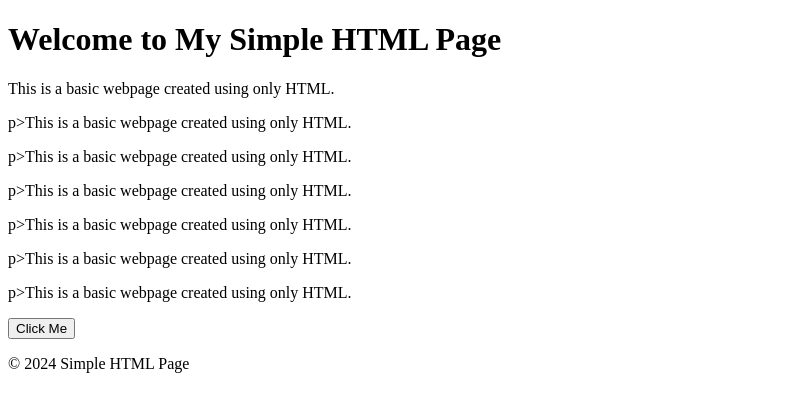
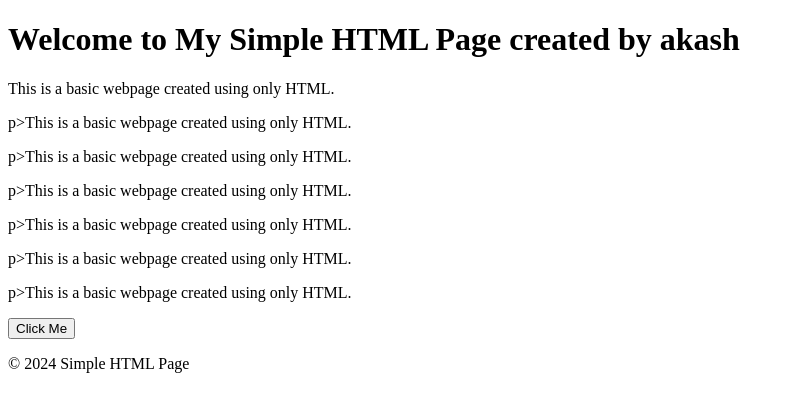
Before and after one commit to akash-gupta0/ci-cd-sample, a plain HTML site: page nginx-web-app/index.html in a window 1280 px wide. Shown: the whole page, without its empty margins (0-794 px from the left). Drawn offline with Linux system fonts and the light colour scheme.

Commit message:
Update index.html

```diff
--- a/nginx-web-app/index.html
+++ b/nginx-web-app/index.html
@@ -6,7 +6,7 @@
     <title>Simple HTML Page</title>
 </head>
 <body>
-    <h1>Welcome to My Simple HTML Page</h1>
+    <h1>Welcome to My Simple HTML Page created by akash</h1>
     <p>This is a basic webpage created using only HTML.</p>
     p>This is a basic webpage created using only HTML.</p>
     p>This is a basic webpage created using only HTML.</p>
```
